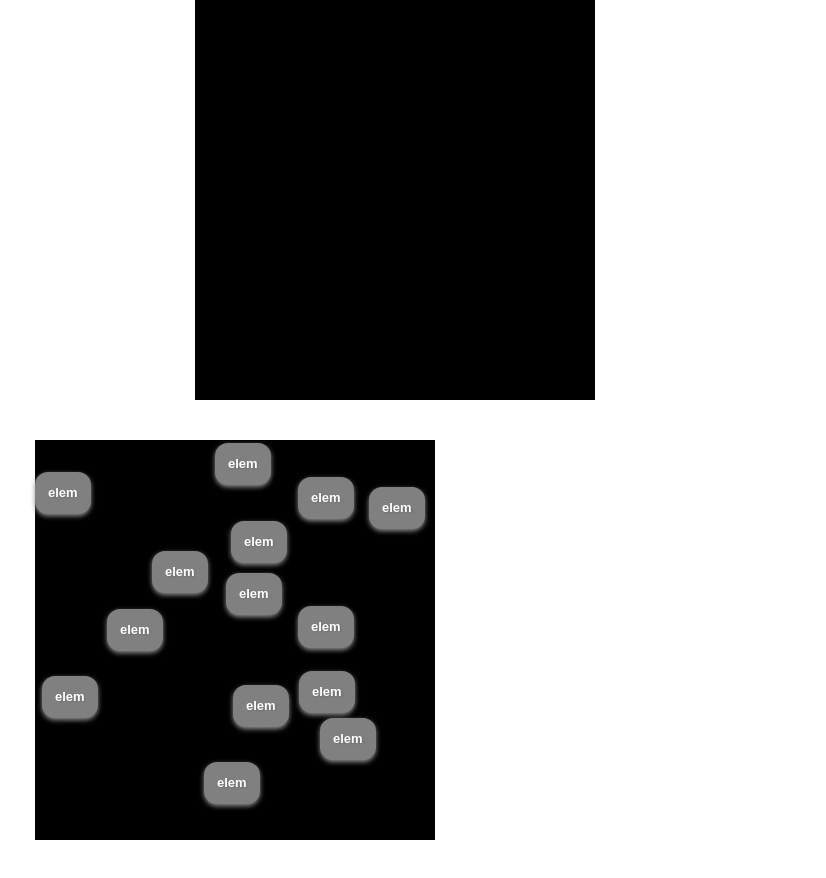
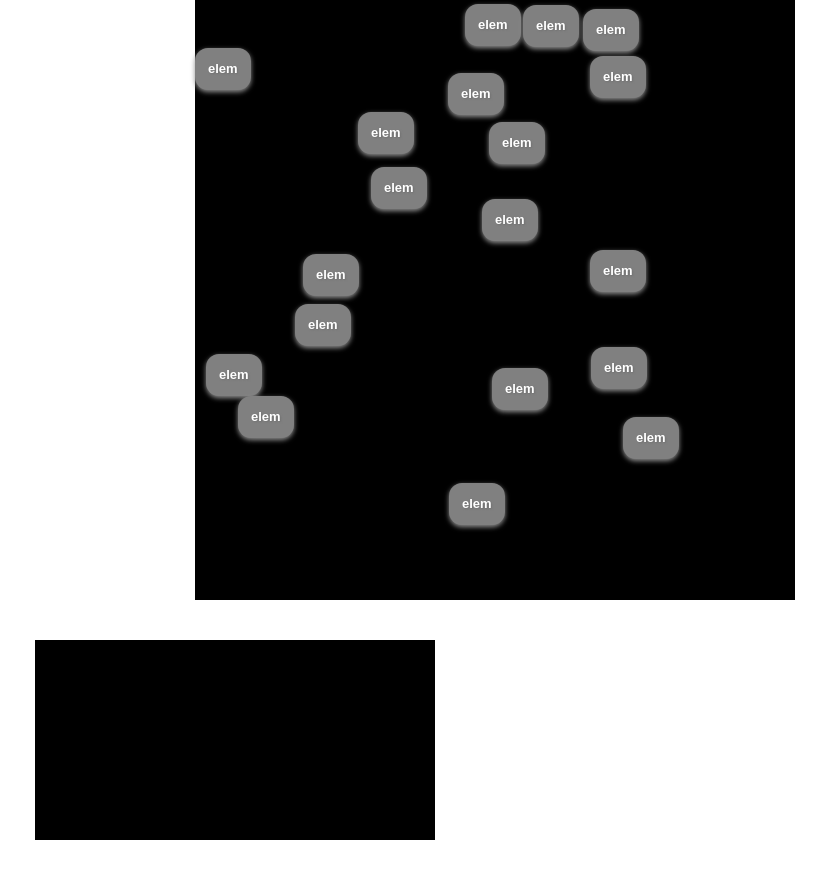
Before and after one commit to addyosmani/jquery-noverlap, a plain HTML site: page index.html in a window 1280 px wide. Shown: the whole page, without its empty margins (5-831 px from the left). Drawn offline with Linux system fonts and the light colour scheme.

Commit message:
adding ability to switch between static and animated modes

```diff
--- a/index.html
+++ b/index.html
@@ -40,12 +40,17 @@
 			<a href="#" class="win">elem</a>
 			<a href="#" class="win">elem</a>
 			<a href="#" class="win">elem</a>
+			<a href="#" class="win">elem</a>
+			<a href="#" class="win">elem</a>
+			<a href="#" class="win">elem</a>
+			<a href="#" class="win">elem</a>
+			<a href="#" class="win">elem</a>
 		</div>
 
-		<div id="magic1" style="margin-left:200px;height:400px;width:400px;background:black">
+		<div id="magic1" style="margin-left:200px;height:600px;width:600px;background:black">
 		</div>
 
-		<div id="magic2" style="margin:40px 40px 40px 40px;height:400px;width:400px;background:black">
+		<div id="magic2" style="margin:40px 40px 40px 40px;height:200px;width:400px;background:black">
 		</div>
 
 		<footer>
@@ -61,9 +66,9 @@
 	<script type="text/javascript" src="js/jquery-noverlap.js"></script>
 	<script type="text/javascript">
 	$(function(){
-		//$('.win').noverlap({'boundTo':'#magic'});
+		//$('.win').noverlap({'boundTo':'#magic1'}); //animates
 		//$('.win').noverlap({'boundTo':'#magic2'});
-		$('.win').noverlap({'boundTo':$('#magic2')});
+		$('.win').noverlap({'boundTo':$('#magic1'),'animate':false}); //doesnt animate
 
 	});
 </script>
--- a/js/jquery-noverlap.js
+++ b/js/jquery-noverlap.js
@@ -14,7 +14,8 @@
     		regionTop:0,
     		speed: "slow",
     		boundTo: null, //accepts jQuery objects or string selectors
-    		regionResize: 0.85
+    		regionResize: 0.85,
+			animate: true
     	};
 
 
@@ -50,7 +51,7 @@
 				});
 			}
 			coords.push(d);
-			cxt.animate({left: d.left,top: d.top}, o.speed);
+			(o.animate)? cxt.animate({left: d.left,top: d.top}, o.speed) : cxt.css({left: d.left,top: d.top});
 			});
     }
 
```
